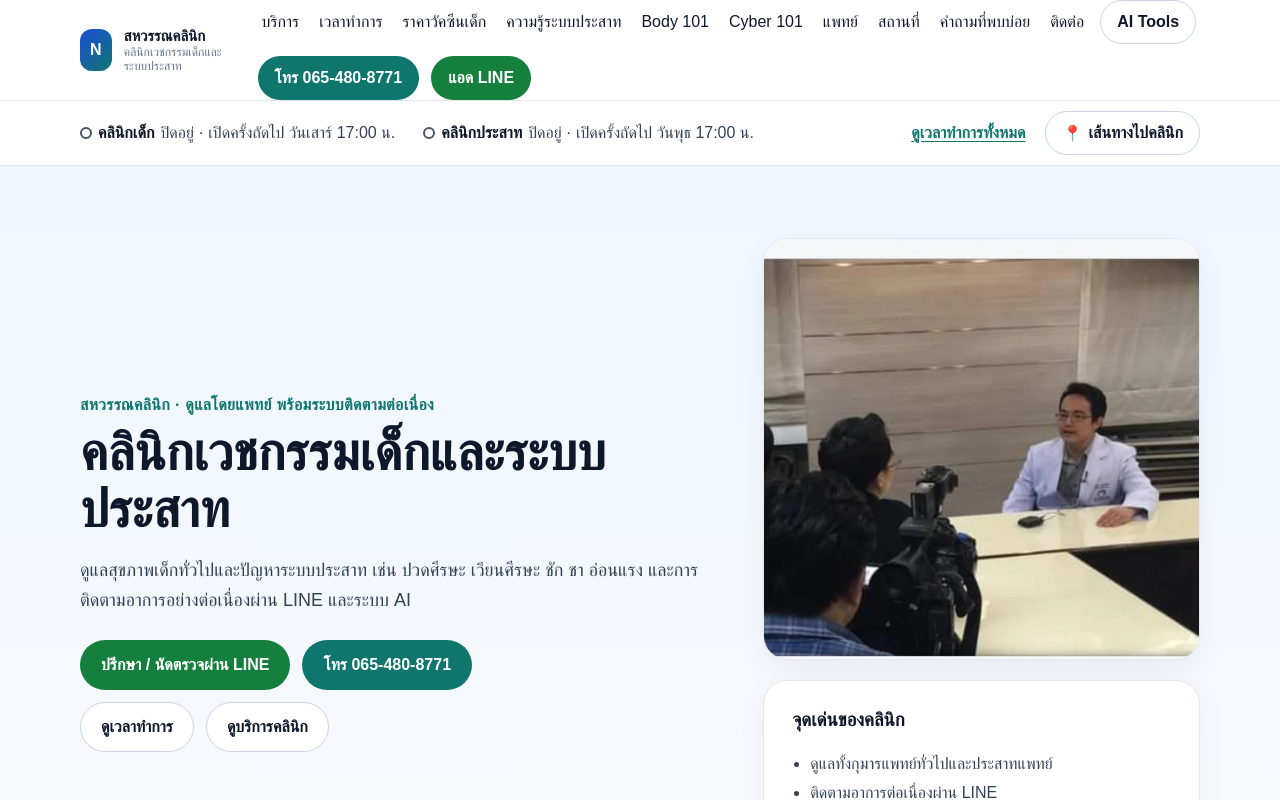
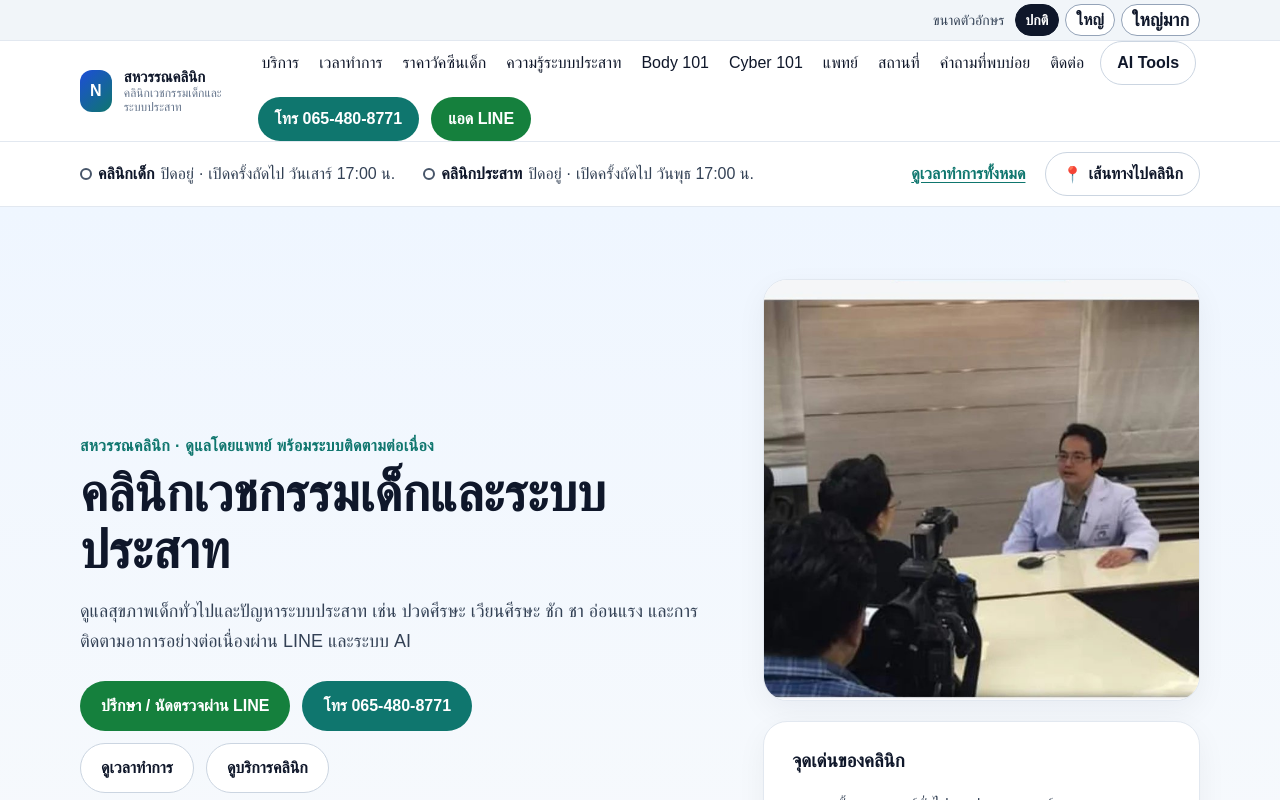
Before and after one commit to saharata/clinic-ai-site, a Next.js app: page / in a window 1280 px wide. Shown: the top 800 px of the page. Built offline with nearby package versions, Linux system fonts and the light colour scheme.

Commit message:
feat(a11y): site-wide text size control (normal / large / extra large), remembered per device
Co-Authored-By: Claude Opus 5.5 <noreply@anthropic.com>
Claude-Session: https://claude.ai/code/session_01Vua4CHM7bGtKLuT8ZjETQ7

```diff
--- /dev/null
+++ b/app/TextSize.tsx
@@ -0,0 +1,57 @@
+"use client";
+
+import { useSyncExternalStore } from "react";
+import { textSizeKey } from "./textSizeKey";
+
+// ปุ่มขยายตัวอักษรสำหรับผู้สูงอายุและผู้ป่วยที่สายตาไม่ดี (เช่น หลังตาอักเสบจาก MS/NMOSD)
+// ฟอนต์ทั้งเว็บเป็น rem → เปลี่ยนขนาดที่ <html> ที่เดียวพอ · จำค่าไว้ในเครื่อง (localStorage)
+// ค่าที่จำไว้ถูกใส่ก่อนหน้าแสดงผลโดย textSizeInit ใน layout.tsx จึงไม่กระพริบเปลี่ยนขนาด
+const sizes = [
+  { value: "", label: "ปกติ" },
+  { value: "lg", label: "ใหญ่" },
+  { value: "xl", label: "ใหญ่มาก" },
+];
+
+const listeners = new Set<() => void>();
+function subscribe(cb: () => void) {
+  listeners.add(cb);
+  return () => listeners.delete(cb);
+}
+const getSize = () => document.documentElement.dataset.textSize ?? "";
+const getServerSize = () => "";
+
+function setSize(value: string) {
+  if (value) document.documentElement.dataset.textSize = value;
+  else delete document.documentElement.dataset.textSize;
+  try {
+    if (value) localStorage.setItem(textSizeKey, value);
+    else localStorage.removeItem(textSizeKey);
+  } catch {
+    // โหมดส่วนตัว/ปิดการเก็บข้อมูล: ใช้ได้เฉพาะหน้านี้ ไม่เป็นไร
+  }
+  listeners.forEach((l) => l());
+}
+
+export default function TextSize() {
+  const current = useSyncExternalStore(subscribe, getSize, getServerSize);
+  return (
+    <div className="textsize-bar">
+      <div className="container textsize-inner" role="group" aria-labelledby="textsize-label">
+        <span id="textsize-label">
+          <span className="ts-long">ขนาด</span>ตัวอักษร
+        </span>
+        {sizes.map((s) => (
+          <button
+            key={s.value || "normal"}
+            type="button"
+            className={"textsize-btn size-" + (s.value || "normal")}
+            aria-pressed={current === s.value}
+            onClick={() => setSize(s.value)}
+          >
+            {s.label}
+          </button>
+        ))}
+      </div>
+    </div>
+  );
+}
--- a/app/globals.css
+++ b/app/globals.css
@@ -2163,3 +2163,60 @@ ul.vaccine-items {
 .kb-card > span { display: flex; flex-direction: column; gap: 4px; min-width: 0; line-height: 1.5; }
 .kb-card strong { font-size: 1.125rem; text-decoration: underline; text-underline-offset: 3px; }
 .kb-card span span { color: #475569; }
+
+/* ขนาดตัวอักษรที่ผู้ใช้เลือก (TextSize.tsx) — ฟอนต์ทั้งเว็บเป็น rem จึงขยายตามทั้งหมด */
+html[data-text-size="lg"] { font-size: 112.5%; }
+html[data-text-size="xl"] { font-size: 125%; }
+.textsize-bar { background: #f1f5f9; border-bottom: 1px solid #e2e8f0; }
+.textsize-inner { display: flex; flex-wrap: wrap; justify-content: flex-end; align-items: center; gap: 6px; padding: 4px 0; }
+.textsize-inner > span { font-size: 14px; color: #334155; margin-right: 4px; }
+.textsize-btn { min-height: 32px; min-width: 44px; padding: 0 10px; border: 1px solid #94a3b8; border-radius: 999px; background: #fff; color: #0f172a; font: inherit; font-weight: 700; cursor: pointer; }
+/* px คงที่: แถบปุ่มไม่ขยายตามขนาดที่เลือก จึงไม่ดันเนื้อหาลง */
+.textsize-btn.size-normal { font-size: 14px; }
+.textsize-btn.size-lg { font-size: 16px; }
+.textsize-btn.size-xl { font-size: 18px; }
+@media (max-width: 360px) { .ts-long { display: none; } .textsize-btn { padding: 0 8px; } }
+.textsize-btn[aria-pressed="true"] { background: #0f172a; border-color: #0f172a; color: #fff; }
+.textsize-btn:focus-visible { outline: 3px solid #0f766e; outline-offset: 2px; }
+
+/* ขั้นตอนมาพบหมอ (VisitJourney.tsx) */
+.vj { margin-bottom: 32px; }
+.vj-steps { list-style: none; padding: 0; margin: 0; display: grid; gap: 12px; grid-template-columns: repeat(auto-fit, minmax(170px, 1fr)); }
+.vj-steps .vj-link { position: relative; display: flex; flex-direction: column; gap: 4px; height: 100%; padding: 14px; border: 2px solid #191916; border-radius: 16px; background: #fff; color: #191916; text-decoration: none; line-height: 1.5; min-width: 0; }
+.vj-steps .vj-link:hover { background: #f8fafc; }
+.vj-steps .vj-link:focus-visible { outline: 3px solid #0f766e; outline-offset: 2px; }
+.vj-steps img { width: 72px; height: 72px; object-fit: contain; }
+.vj-steps strong { font-size: 1.125rem; text-decoration: underline; text-underline-offset: 3px; }
+.vj-steps span:not(.vj-num) { color: #475569; }
+.vj-num { position: absolute; top: 10px; right: 12px; width: 32px; height: 32px; border-radius: 50%; background: #0f766e; color: #fff; font-weight: 800; display: grid; place-items: center; }
+.vj-road { position: relative; height: 60px; margin-top: 8px; border-bottom: 3px dashed #94a3b8; }
+.vj-walker { position: absolute; bottom: 2px; left: 0; width: 56px; height: 56px; }
+@media (prefers-reduced-motion: no-preference) {
+  .vj[data-playing="true"] .vj-walker { animation: vj-walk 10s linear infinite; }
+  .vj[data-playing="true"] .vj-steps .vj-link { animation: vj-step 10s linear infinite; animation-delay: calc(var(--i) * 2s); }
+}
+/* ไฮไลต์ทีละขั้น (ขอบเปลี่ยนสีช้า ๆ ไม่กะพริบ) */
+@keyframes vj-walk { from { left: 0; } to { left: calc(100% - 56px); } }
+@keyframes vj-step { 0%, 20% { border-color: #0f766e; box-shadow: 0 0 0 3px #0f766e inset; } 21%, 100% { border-color: #191916; box-shadow: none; } }
+
+/* เส้นทางวัคซีน (VaccinePath.tsx) */
+.vp-h2 { margin: 0 0 12px; font-size: 1.375rem; }
+.vp { border: 2px solid #191916; border-radius: 16px; background: #fff; padding: 16px 20px; margin-bottom: 28px; }
+.vp-input { display: flex; flex-wrap: wrap; align-items: center; gap: 10px; }
+.vp-input label { font-weight: 800; }
+.vp-input input { min-height: 44px; padding: 0 12px; border: 2px solid #94a3b8; border-radius: 12px; font: inherit; }
+.vp-input input:focus-visible { outline: 3px solid #0f766e; outline-offset: 2px; }
+.vp-privacy { flex-basis: 100%; margin: 0; color: #475569; font-size: 0.875rem; }
+.vp-track { height: 8px; margin: 18px 0 10px; border-radius: 999px; background: #e2e8f0; overflow: hidden; }
+.vp-fill { height: 100%; background: #0f766e; border-radius: 999px; transition: width 0.6s ease; }
+@media (prefers-reduced-motion: reduce) { .vp-fill { transition: none; } }
+.vp-stops { list-style: none; padding: 0; margin: 0; display: flex; flex-wrap: wrap; gap: 6px; }
+.vp-stops .vp-stop { display: inline-flex; align-items: center; min-height: 36px; padding: 0 12px; border: 1px solid #94a3b8; border-radius: 999px; color: #0f172a; text-decoration: none; font-weight: 600; }
+.vp-stops li.done .vp-stop { background: #f1f5f9; color: #475569; text-decoration: line-through; }
+.vp-stops li.next .vp-stop { background: #0f766e; border-color: #0f766e; color: #fff; }
+.vp-result { margin-top: 16px; padding-top: 12px; border-top: 1px dashed #94a3b8; line-height: 1.6; }
+.vp-result p { margin: 0 0 6px; }
+.vp-age { font-size: 1.125rem; }
+.vp-result ul { margin: 4px 0 0; padding-left: 20px; }
+.vp-tag { margin-left: 8px; padding: 1px 8px; border-radius: 999px; background: #e0f2fe; color: #075985; font-size: 0.8125rem; font-weight: 700; }
+.vp-note { color: #475569; font-size: 0.9375rem; margin-top: 10px !important; }
--- a/app/layout.tsx
+++ b/app/layout.tsx
@@ -2,6 +2,8 @@ import "./globals.css";
 import type { Metadata } from "next";
 import { Analytics } from "@vercel/analytics/next";
 import AnalyticsEvents from "./AnalyticsEvents";
+import TextSize from "./TextSize";
+import { textSizeKey } from "./textSizeKey";
 
 const siteUrl = "https://www.sahawanclinic.clinic";
 
@@ -61,12 +63,20 @@ export default function RootLayout({
   children: React.ReactNode;
 }>) {
   return (
-    <html lang="th">
+    // suppressHydrationWarning: สคริปต์ด้านล่างใส่ data-text-size ที่ <html> ก่อน React โหลด
+    <html lang="th" suppressHydrationWarning>
       <body>
+        {/* ใช้ขนาดตัวอักษรที่ผู้ใช้เคยเลือก ก่อนหน้าแสดงผล (กันหน้ากระตุกเปลี่ยนขนาด) */}
+        <script
+          dangerouslySetInnerHTML={{
+            __html: `try{var s=localStorage.getItem(${JSON.stringify(textSizeKey)});if(s==="lg"||s==="xl")document.documentElement.dataset.textSize=s}catch(e){}`,
+          }}
+        />
         {/* a11y (keyboard): ลิงก์ข้ามเมนู — ปุ่มแรกที่ Tab ถึง */}
         <a href="#main-content" className="skip-link">
           ข้ามไปยังเนื้อหาหลัก
         </a>
+        <TextSize />
         {children}
         <Analytics />
         <AnalyticsEvents />
--- a/app/page.tsx
+++ b/app/page.tsx
@@ -4,6 +4,7 @@ import type { Metadata } from "next";
 import ClinicStatus from "./ClinicStatus";
 import { doctorPath, physicianJsonLd, publicationsJsonLd } from "./doctorData";
 import PrepareChecklist from "./PrepareChecklist";
+import VisitJourney from "./VisitJourney";
 import MobileMenu from "./MobileMenu";
 import { StrokeCards } from "./stickline/strokeArt";
 import LineLink from "./LineLink";
@@ -526,7 +527,12 @@ export default function HomePage() {
 
       <section id="prepare" className="section">
         <div className="container">
-          <PrepareChecklist />
+          <div className="section-head">
+            <p className="eyebrow">มาครั้งแรก</p>
+            <h2>มาพบหมอ ทำอย่างไร</h2>
+          </div>
+          <VisitJourney />
+          <PrepareChecklist headingLevel={3} />
         </div>
       </section>
 
--- /dev/null
+++ b/app/textSizeKey.ts
@@ -0,0 +1,3 @@
+// ชื่อ key ใน localStorage ของขนาดตัวอักษร — ใช้ทั้ง TextSize.tsx (client) และสคริปต์ใน layout.tsx (server)
+// แยกไฟล์เพราะค่าที่ export จากไฟล์ "use client" ใช้ในฝั่ง server ไม่ได้
+export const textSizeKey = "sahawan-text-size";
```
